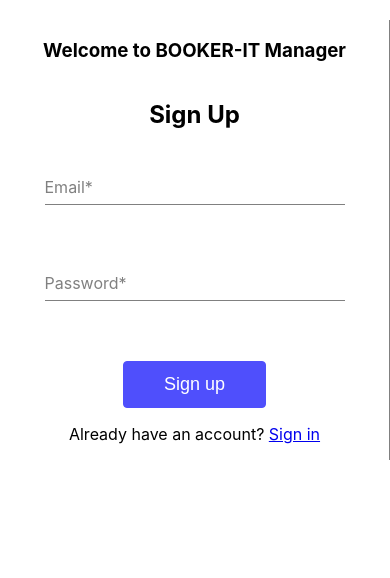
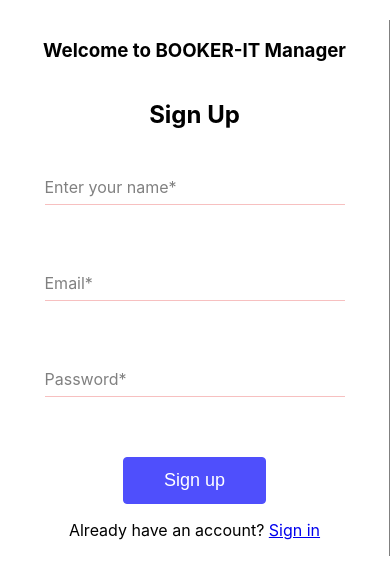
Before and after one commit to chibuike-19/bookmark-manager, a React (Create React App) app: page /sign-up in a window 390 px wide. Shown: the top 578 px of the page. Built offline with nearby package versions, Linux system fonts and the light colour scheme.

Commit message:
finally-fixed-styling-bug

```diff
--- a/src/component/Login.tsx
+++ b/src/component/Login.tsx
@@ -1,6 +1,6 @@
 import React, { useState } from "react";
 import { useNavigate, NavLink } from "react-router-dom";
-import img1 from '../assets/3.png'
+import img1 from "../assets/3.png";
 import { auth } from "../firebase";
 import { signInWithEmailAndPassword } from "firebase/auth";
 import { signUpData } from "./signUpData";
@@ -33,9 +33,6 @@
             <form onSubmit={(e) => onLogin(e)}>
               <div className="box-container">
                 <div className="input-container">
-                  <label htmlFor="" className="email-label">
-                    Email*
-                  </label>
                   <input
                     type="email"
                     className="email"
@@ -45,14 +42,14 @@
                     }}
                     required
                   />
+                  <label htmlFor="" className="email-label">
+                    Email*
+                  </label>
                 </div>
               </div>
 
               <div className="box-container">
                 <div className="input-container">
-                  <label htmlFor="" className="email-label">
-                    Password*
-                  </label>
                   <input
                     className="email"
                     type="password"
@@ -60,6 +57,9 @@
                     onChange={(e) => setPassword(e.target.value)}
                     required
                   />
+                  <label htmlFor="" className="email-label">
+                    Password*
+                  </label>
                 </div>
               </div>
 
@@ -71,11 +71,12 @@
             </form>
 
             <p>
-                Don't have an account yet? <NavLink to="/sign-up">Sign Up</NavLink>
+              Don't have an account yet?{" "}
+              <NavLink to="/sign-up">Sign Up</NavLink>
             </p>
           </div>
           <div className="carousel-img">
-              <Carousel data={signUpData}/>
+            <Carousel data={signUpData} />
           </div>
         </div>
       </section>
--- a/src/component/SignUp.tsx
+++ b/src/component/SignUp.tsx
@@ -37,9 +37,16 @@
             <form onSubmit={(e) => onSubmit(e)}>
               <div className="box-container">
                 <div className="input-container">
-                <label htmlFor="email" className="email-label">
-                  Email*
-                </label>
+                  <input
+                    type="text"
+                    // className="email"
+                    required
+                  />
+                  <label htmlFor="email">Enter your name*</label>
+                </div>
+              </div>
+              <div className="box-container">
+                <div className="input-container">
                   <input
                     type="text"
                     name="email"
@@ -51,12 +58,14 @@
                     }}
                     required
                   />
+                  <label htmlFor="email" className="email-label">
+                    Email*
+                  </label>
                 </div>
               </div>
 
               <div className="box-container">
                 <div className="input-container">
-                <label htmlFor="password" className="email-label">Password*</label>
                   <input
                     // className="email"
                     type="password"
@@ -65,6 +74,9 @@
                     onChange={(e) => setPassword(e.target.value)}
                     required
                   />
+                  <label htmlFor="password" className="email-label">
+                    Password*
+                  </label>
                 </div>
 
                 <div className="submit-btn">
--- a/src/component/carousel.jsx
+++ b/src/component/carousel.jsx
@@ -29,6 +29,7 @@
           <img
             src={item.img}
             alt={item.text}
+            className={currentIndex == index ? "active" : ""}
             style={{
               display: currentIndex == index ? "block" : "none",
               height: "100vh",
--- a/src/styles/carousel.css
+++ b/src/styles/carousel.css
@@ -5,11 +5,20 @@
     bottom: 1rem;
     cursor: pointer;
 }
+img {
+    opacity: 0;
+    transition: opacity 3s ease-in-out;
+    transform: translateX(-100%);
+}
+.active {
+    opacity: 1;
+    transform: translateX(0%);
+}
 .carousel_text {
     position: absolute;
     bottom: 7rem;
     left: 4rem;
-    color: rgba(230, 120, 202, 0.938);
+    color: rgba(254, 252, 255, 0.938);
     font-size: 40px;
 }
 .image_container {
--- a/src/styles/signIn.css
+++ b/src/styles/signIn.css
@@ -14,12 +14,20 @@
   justify-content: center;
   flex-direction: column;
 }
-input:valid+label,
-input:focus+label {
-  top: -18px;
+input:focus + label{
+  top: -18px ;
   color: blue;
   left: 0px;
 }
+input:valid + label, input:focus + label{
+  top: -18px;
+  font-size: 14px;
+  color: blue;
+  left: 0px;
+}
+/* .input-container:focus-within label{
+  top: -18px;
+} */
 .box-container {
   display: grid;
   width: 100%;
@@ -56,6 +64,12 @@
 input:focus {
   outline: none;
 }
+input:valid {
+  border-color: rgb(99, 99, 255);
+}
+input:invalid {
+  border-color: rgb(247, 192, 192);
+}
 h2 {
   margin-bottom: 40px;
 }
@@ -70,9 +84,6 @@
 .carousel-img{
   display: none;
 }
-h2 {
-  margin-bottom: 40px;
-}
 
 .box-container{
 display: grid;
@@ -82,15 +93,6 @@
 .input-container {
   position: relative;
   margin-bottom: 40px;
-}
-/* .input-container:focus-within  input {
-  outline: none;
-}
-.input-container:focus-within label{
-  top: -18px; */
-/* } */
-input:focus {
-  outline: none;
 }
 
 input:valid + label,
@@ -109,20 +111,6 @@
   border-bottom: 1px solid gray;
   margin-bottom: 20px;
 }
-.btn {
-  padding: 12px 40px;
-  font-size: 18px;
-  border-radius: 4px;
-  border: 1px solid rgb(79, 79, 252);
-  background-color: rgb(79, 79, 252);
-  color: white;
-  cursor: pointer;
-}
-label {
-  position: absolute;
-  left: 0px;
-  top: 8px;
-  color: gray;
-}
+
 
 }
```
Lines whose indentation alone changed are shown as unchanged.
